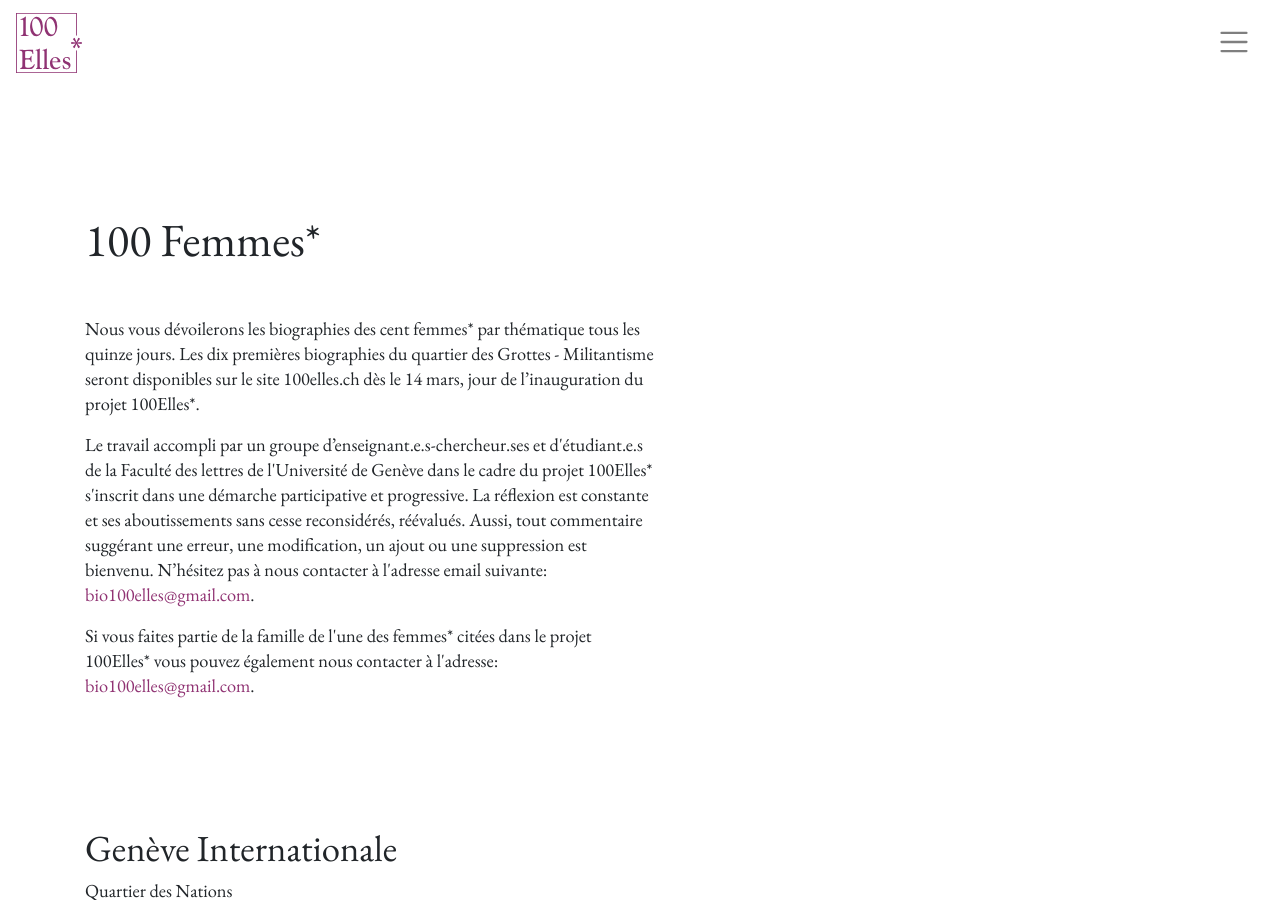
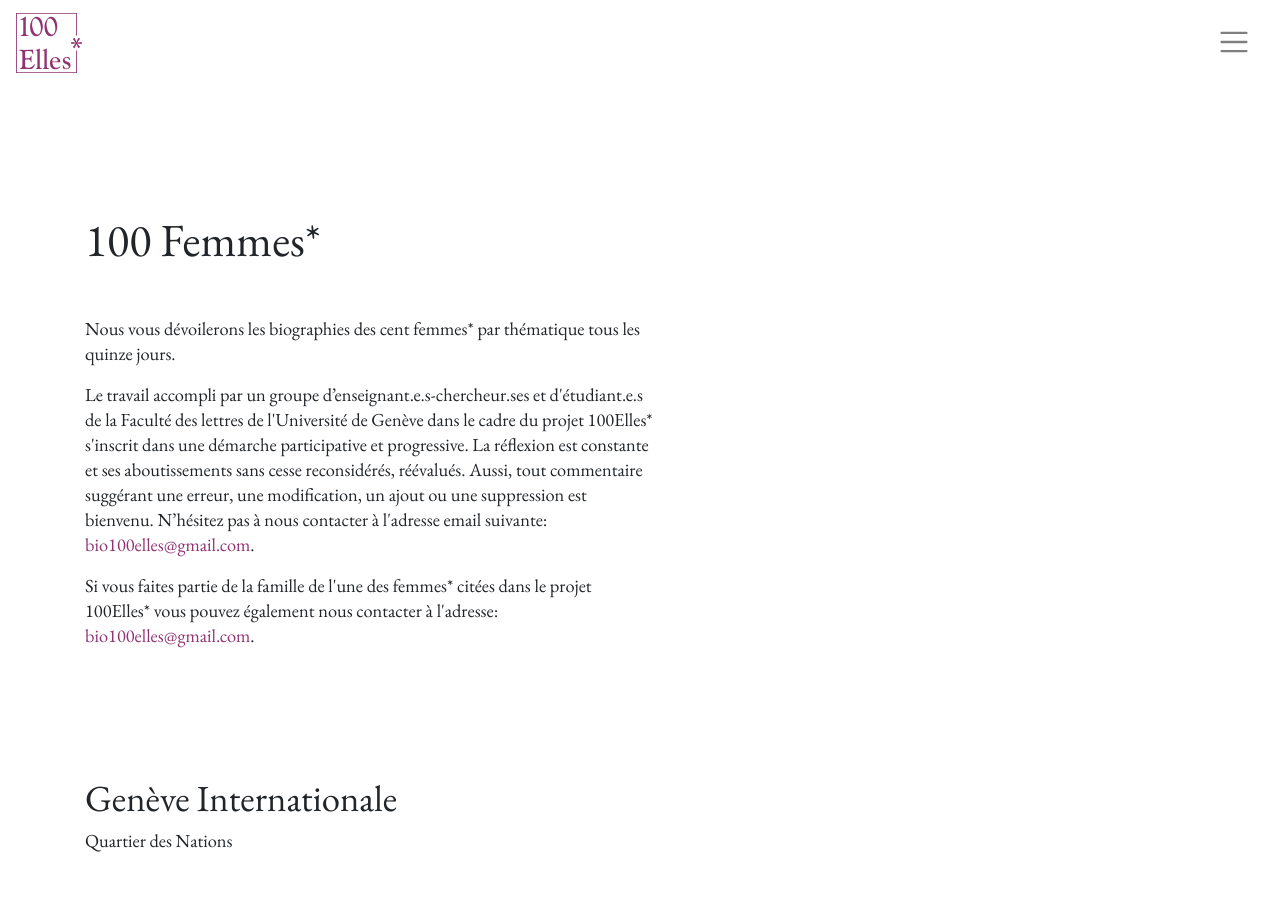
Before and after one commit to larucheio/100elles.ch, a Jekyll site: the page built from 100femmes/index.html, in a window 1280 px wide and 900 px high. Built offline with Jekyll 4.4.1, drawn with Linux system fonts in a browser that asks for light colours.

Commit message:
Suppresion d'une phrase

```diff
--- a/100femmes/index.html
+++ b/100femmes/index.html
@@ -7,7 +7,7 @@ title: 100 Femmes*
   <h1>100 Femmes*</h1>
 
   <p class="paragraph mt-5">
-    Nous vous dévoilerons les biographies des cent femmes* par thématique tous les quinze jours. Les dix premières biographies du quartier des Grottes - Militantisme seront disponibles sur le site 100elles.ch dès le 14 mars, jour de l’inauguration du projet 100Elles*.
+    Nous vous dévoilerons les biographies des cent femmes* par thématique tous les quinze jours.
   </p>
 
   {% include bio-comments.html %}
```
